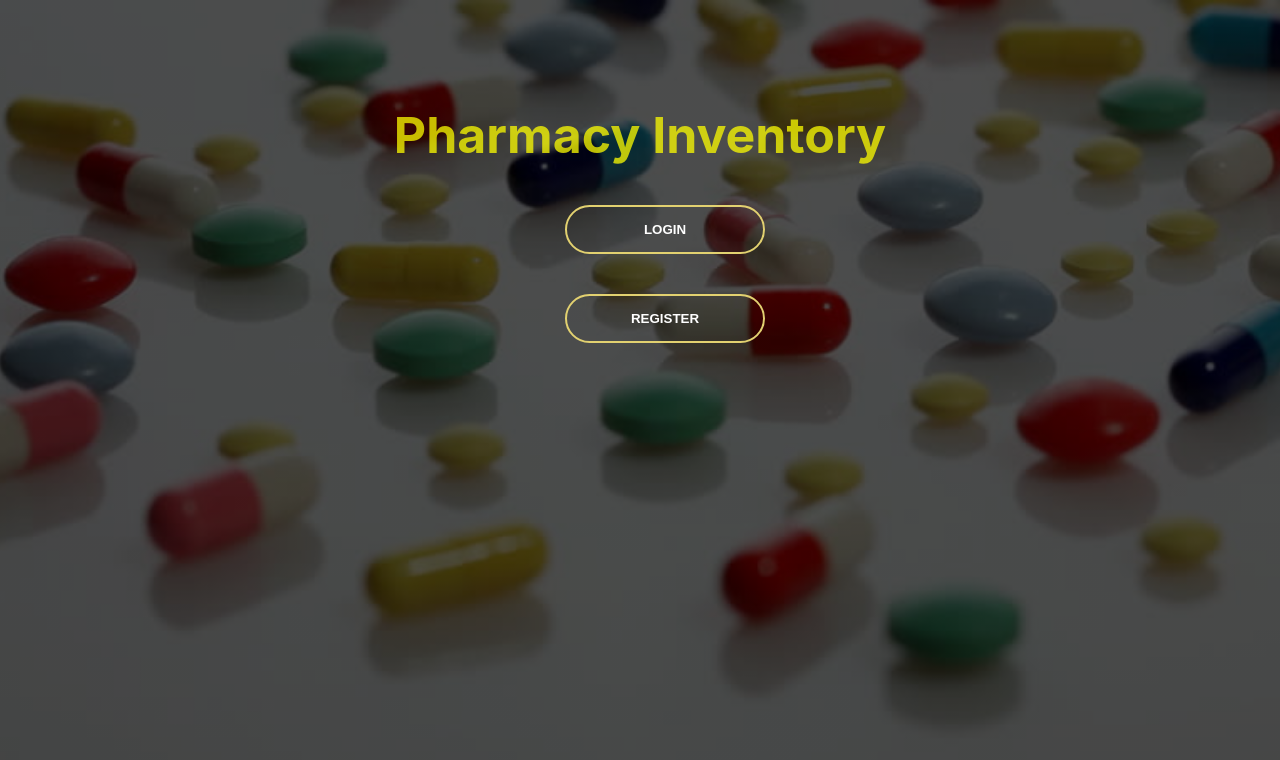
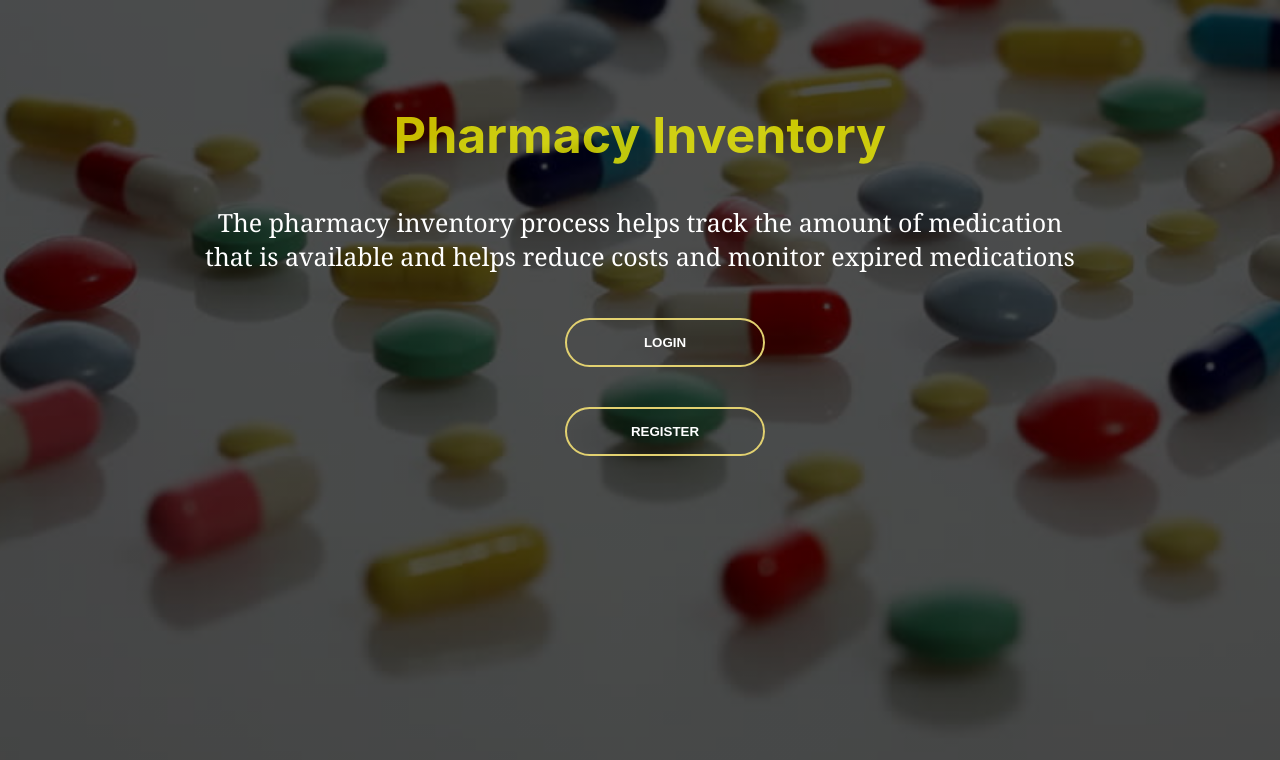
Before and after one commit to Manasha30/Pharmacy_Inventory, a React (Create React App) app in the folder pharmacy-react/: page / in a window 1280 px wide. Shown: the top 760 px of the page. Built offline with nearby package versions, Linux system fonts and the light colour scheme.

Commit message:
reviewed

```diff
--- a/pharmacy-react/src/CSS/homepage.css
+++ b/pharmacy-react/src/CSS/homepage.css
@@ -81,6 +81,7 @@ a{
   text-align: center;
   padding-left: 150px;
   padding-right: 100px;
+  padding-top: 200px;
 
 }
 
@@ -105,7 +106,7 @@ color:rgba(255, 255, 0, 0.74);
 padding-top: 100px;
 }
 
-h1.one{
+.one{
   color:orange;
   font-size: 50px;
   font-family: 'Times New Roman', Times, serif;
@@ -136,7 +137,7 @@ input[type="submit"] {
   color:cyan;
   text-align: center;
   font-family: 'Times New Roman', Times, serif;
-  font-size: 35px;
+  font-size: 44px;
 }
 
 .a1{
@@ -198,3 +199,10 @@ th{
 th,td{
   padding: 10px;
 }
+
+ #demo{
+  text-align: center;
+  color:white;
+  font-size: 25px;
+  font-family: Cambria, Cochin, Georgia, Times, 'Times New Roman', serif;
+}
--- a/pharmacy-react/src/Homepage.jsx
+++ b/pharmacy-react/src/Homepage.jsx
@@ -7,6 +7,9 @@ class Homepage extends Component {
 
                     <div>
                       <h1 class='solid'>Pharmacy Inventory</h1>
+
+                       <p id="demo">The pharmacy inventory process helps track the amount of medication<br></br> that is available and helps reduce costs and monitor expired medications</p>
+
                         <center><a href="/Login"><button type="button"><span></span>LOGIN</button> </a></center>
                         <center><a href="/Register"><button type="button"><span></span>REGISTER</button> </a></center>
 
```
